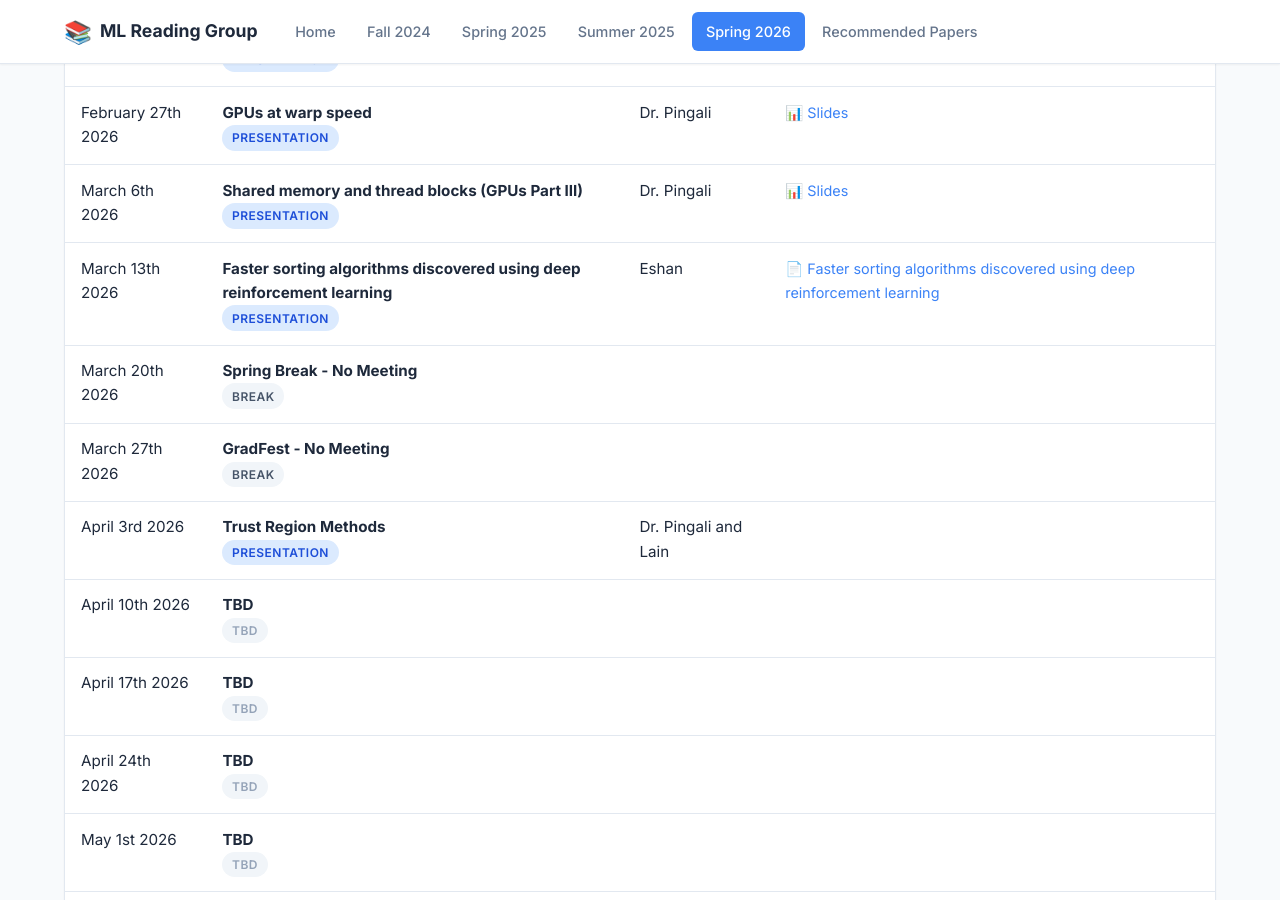
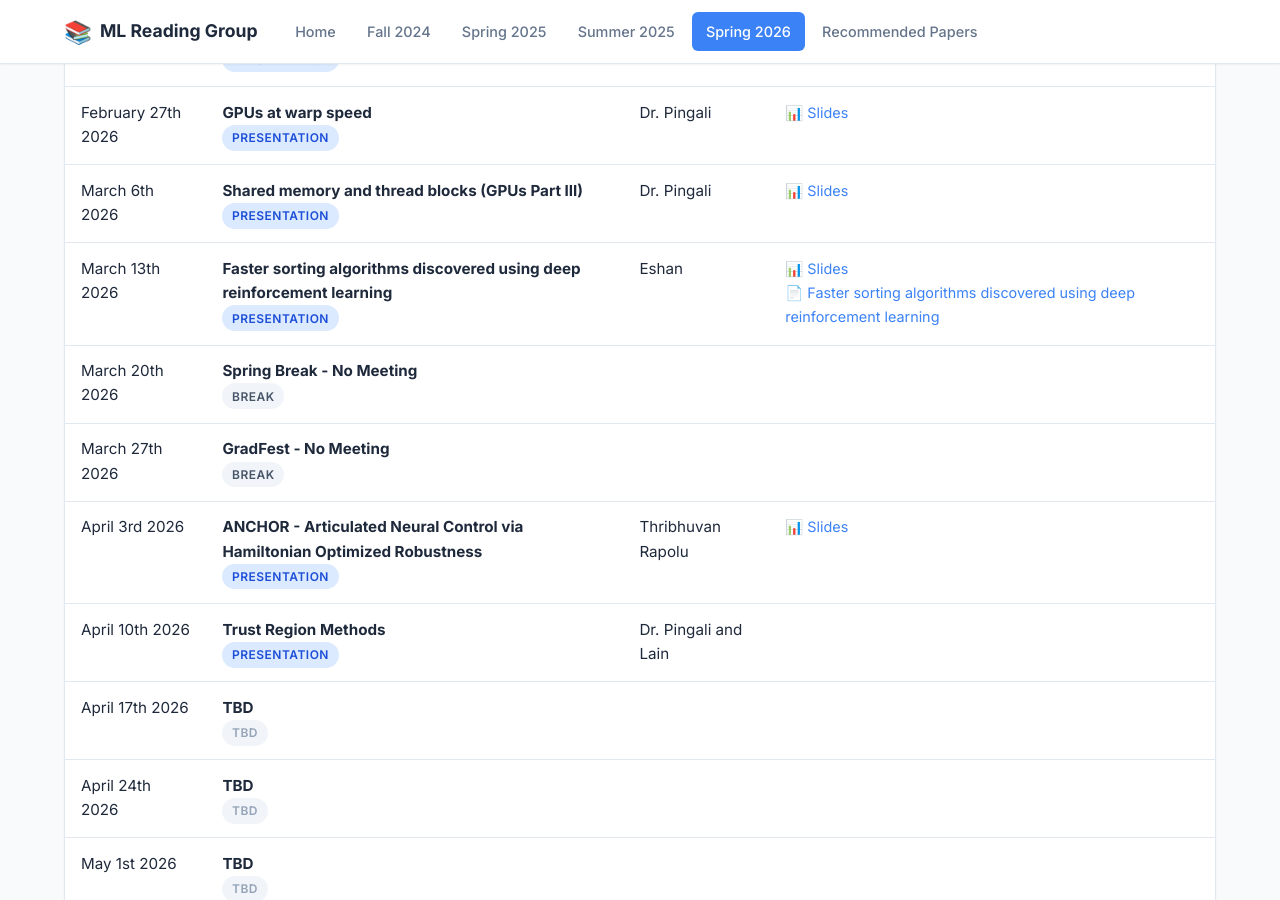
Before and after one commit to sumust/mlreadinggroup, a Jekyll site: the page built from spring2026.md, in a window 1280 px wide and 900 px high, scrolled down 967 px. Built offline with Jekyll 4.4.1, drawn with Linux system fonts in a browser that asks for light colours.

Commit message:
Update spring2026.yml with new presentations
Added new presentation details for ANCHOR and removed TBD entry.

```diff
--- a/_data/spring2026.yml
+++ b/_data/spring2026.yml
@@ -69,6 +69,7 @@ sessions:
     papers:
       - title: "Faster sorting algorithms discovered using deep reinforcement learning"
         url: "https://www.nature.com/articles/s41586-023-06004-9"
+    slides: ""
 
   - date: "March 20th 2026"
     title: "Spring Break - No Meeting"
@@ -81,14 +82,15 @@ sessions:
     type: "break"
 
   - date: "April 3rd 2026"
+    title: "ANCHOR - Articulated Neural Control via Hamiltonian Optimized Robustness"
+    presenter: "Thribhuvan Rapolu"
+    type: "presentation"
+    slides: ""
+
+  - date: "April 10th 2026"
     title: "Trust Region Methods"
     presenter: "Dr. Pingali and Lain"
     type: "presentation"
-
-  - date: "April 10th 2026"
-    title: "TBD"
-    presenter: ""
-    type: "tbd"
 
   - date: "April 17th 2026"
     title: "TBD"
```
